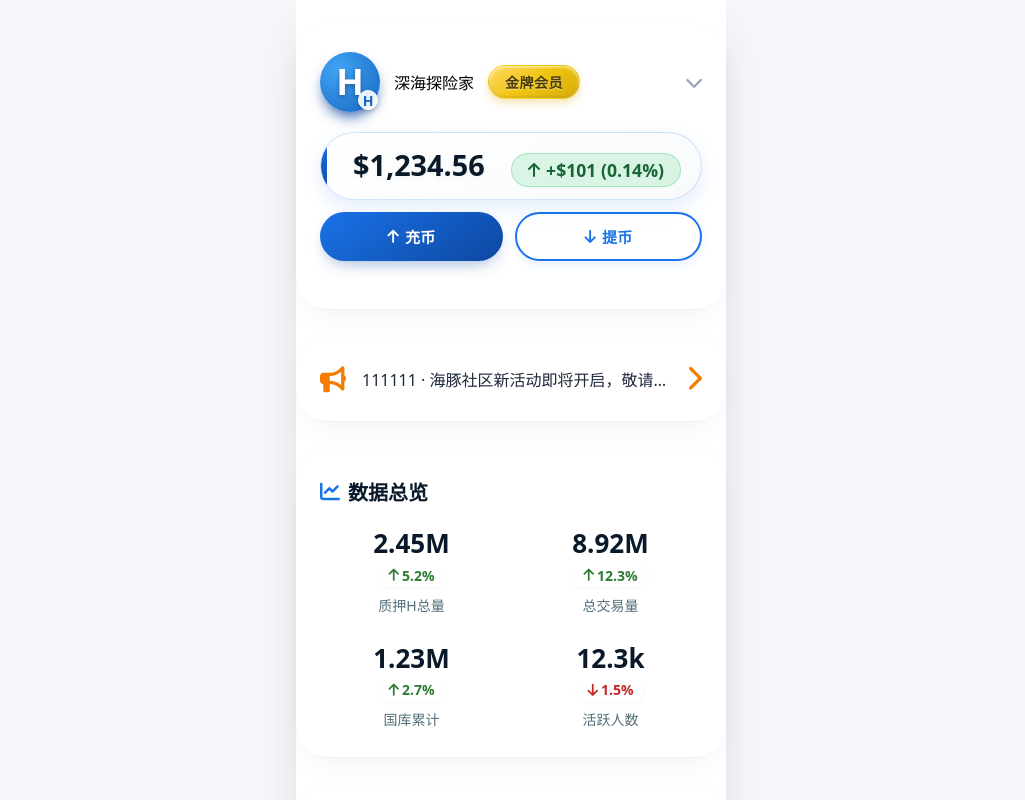
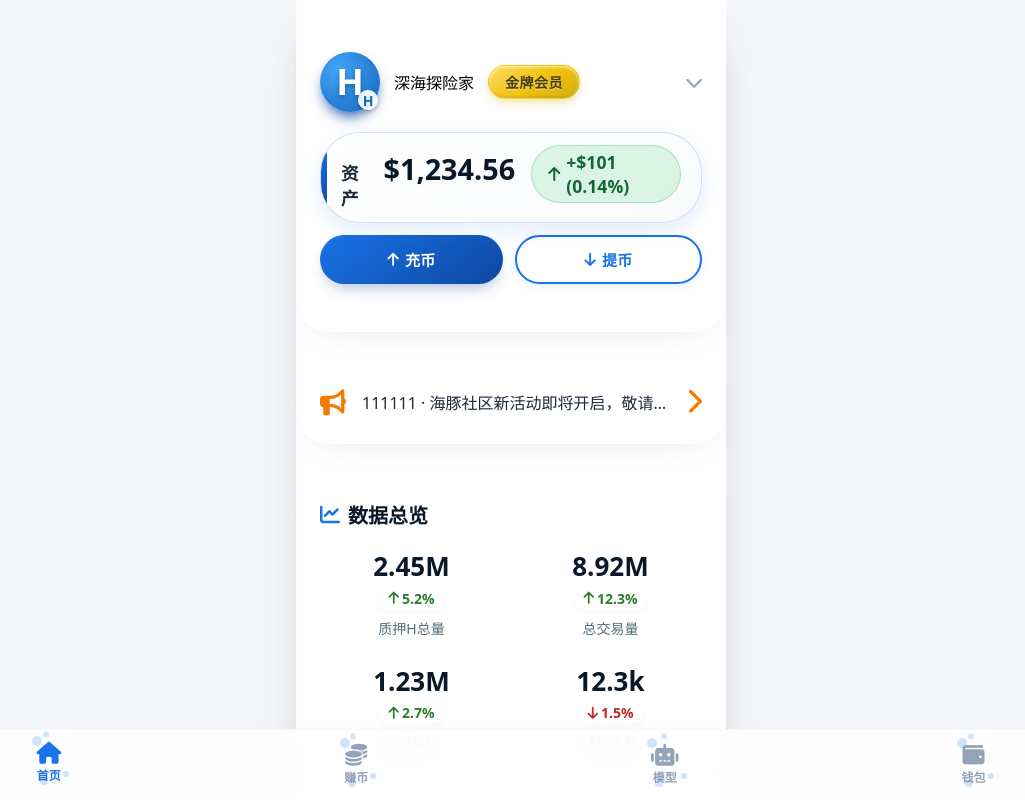
Before and after one commit to aosima858588-boop/mianban, a plain HTML site: page index.html in a window 1280 px wide. Shown: the top 800 px of the page, without its empty margins (129-1154 px from the left). Drawn offline with Linux system fonts and the light colour scheme; a script that the page names is missing.

Commit message:
Update index.html

```diff
--- a/index.html
+++ b/index.html
@@ -8,6 +8,25 @@
     <link rel="stylesheet" href="https://cdnjs.cloudflare.com/ajax/libs/font-awesome/6.0.0-beta3/css/all.min.css">
     <style>
         /* 首页特有样式 */
+        html, body {
+            height: 100%;
+            margin: 0;
+            padding: 0;
+        }
+        .app-container {
+            display: flex;
+            flex-direction: column;
+            min-height: 100vh;
+            position: relative;
+            padding-bottom: 0; /* 底部导航固定，不需要这里留白 */
+        }
+        .content {
+            flex: 1;
+            padding: 16px 0 80px; /* 底部留出80px防止导航遮挡 */
+            display: flex;
+            flex-direction: column;
+            gap: 28px;
+        }
         .user-panel-header {
             display: flex;
             align-items: center;
@@ -252,17 +271,23 @@
         .quick-btn:active {
             transform: scale(0.97);
         }
+        /* 底部导航 - 固定定位 */
         .bottom-nav {
-            background-color: rgba(255,255,255,0.75);
+            position: fixed;
+            bottom: 0;
+            left: 0;
+            width: 100%;
+            background-color: rgba(255,255,255,0.85);
             backdrop-filter: blur(15px);
+            -webkit-backdrop-filter: blur(15px);
             padding: 8px 24px;
             display: flex;
             justify-content: space-around;
             align-items: center;
             border-top: 1px solid rgba(0,0,0,0.03);
             box-shadow: 0 -5px 20px -5px rgba(0,0,0,0.02);
-            position: relative;
-            z-index: 5;
+            z-index: 100;
+            box-sizing: border-box;
         }
         .nav-item {
             display: flex;
@@ -383,7 +408,7 @@
     <div class="app-container">
         <div class="status-bar"></div>
 
-        <div class="content" style="flex:1; padding:16px 0 30px; display:flex; flex-direction:column; gap:28px;">
+        <div class="content">
             <!-- 用户面板 -->
             <div class="card" id="userPanel">
                 <div class="user-panel-header clickable" id="toggleExpand">
@@ -400,7 +425,7 @@
 
                 <!-- 醒目资产行（带图标） -->
                 <div class="asset-row">
-                    <span class="asset-label"></span>
+                    <span class="asset-label">资产</span>
                     <span class="asset-value" id="totalAsset">$1,234.56</span>
                     <span class="asset-change positive" id="assetChange">
                         <i class="fas fa-arrow-up"></i> +$101 (0.14%)
@@ -487,7 +512,7 @@
             </div>
         </div>
 
-        <!-- 底部导航 -->
+        <!-- 底部导航 - 固定定位 -->
         <div class="bottom-nav">
             <div class="nav-item active" data-ripple>
                 <span class="bubble bubble1"></span><span class="bubble bubble2"></span><span class="bubble bubble3"></span><span class="bubble bubble4"></span><span class="bubble bubble5"></span>
@@ -583,9 +608,6 @@
             }
 
             // 此处可以添加获取资产数据的逻辑，并更新 #totalAsset 和 #assetChange
-            // 例如：
-            // document.getElementById('totalAsset').textContent = '$' + asset.total;
-            // document.getElementById('assetChange').innerHTML = `<i class="fas fa-arrow-up"></i> +$${asset.change} (${asset.percent}%)`;
         });
     </script>
 </body>
```
